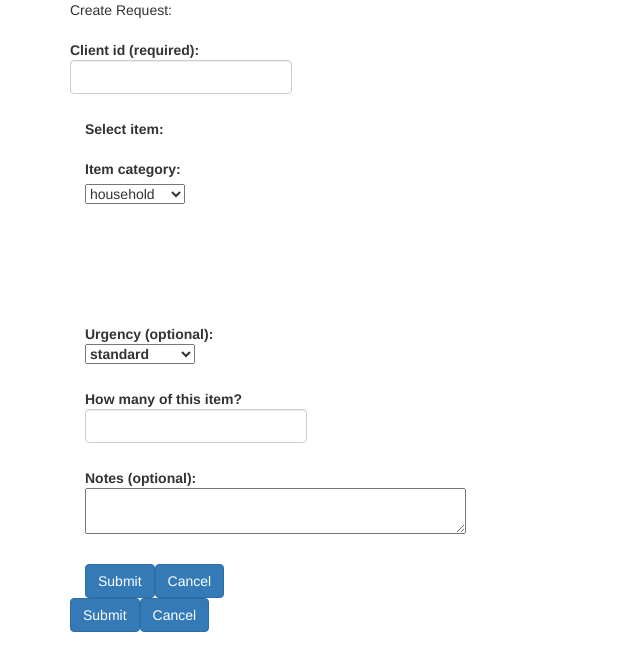
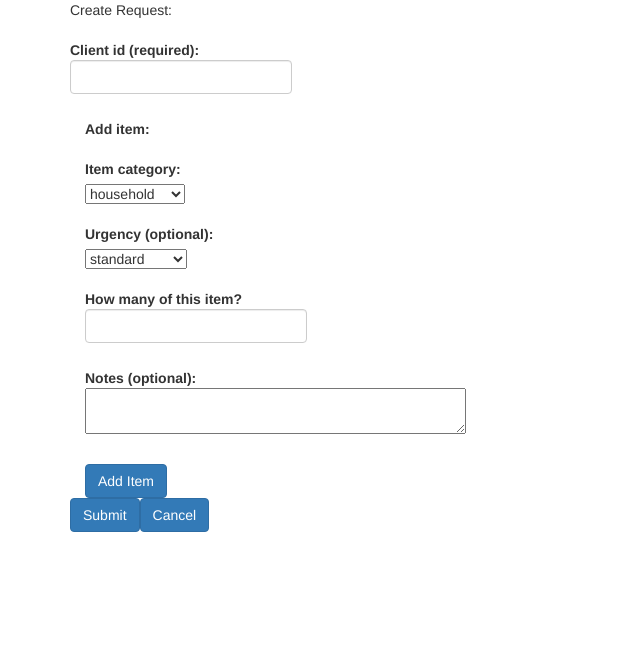
Before and after one commit to eabehr/simplify, a React (Create React App) app in the folder client/: page /request in a window 1280 px wide. Shown: the top 670 px of the page, without its empty margins (0-640 px from the left). Built offline with nearby package versions, Linux system fonts and the light colour scheme.

Commit message:
ItemRequest refactor and cleanup

```diff
--- a/client/src/components/ItemRequest.js
+++ b/client/src/components/ItemRequest.js
@@ -10,51 +10,26 @@ class ItemRequest extends Component {
     constructor(props) {
         super(props);
         this.state = {
-            // TODO: separate item attributes and component attributes
-            clientId: "",
-            gender: "",
-            items: "",
+            category: null,
+            typeOfItem: null,
+
+            countRequested: 1,
             urgency: "standard",
-            notes: "",
-            category: null,
-            typeOfItem: "",
-            itemsInCategory: [],
-            attributeDropdowns: null
+            notes: ""
         };
 
-        this.handleFormChange = this.handleFormChange.bind(this);
-        this.handleSubmit = this.handleSubmit.bind(this);
         this.handleCategoryChange = this.handleCategoryChange.bind(this);
         this.handleItemTypeChange = this.handleItemTypeChange.bind(this);
-        this.setItemAttributeDropdowns = this.setItemAttributeDropdowns.bind(this);
+        this.getItemAttributeDropdowns = this.getItemAttributeDropdowns.bind(this);
 
         this.itemOptionGenerator = new ItemOptionGenerator();
-
-    }
-
-    // Handle submitting of form
-    handleSubmit(event) {
-        //   event.preventDefault();
-        //   this.addRequestService.sendData(this.state);
-        //   this.props.history.push("/");
-    }
-
-    // Set values in component state every time fields of form change
-    handleFormChange(event) {
-        // this.setState({ [event.target.name]: event.target.value });
     }
 
     /**
-     * When category selection changes, update "items in category" component
-     * state value, which dynamically populates the item type dropdown.
+     * When category selection changes, set category on component state
      */
     handleCategoryChange(event) {
-        var itemTypes = this.itemOptionGenerator.getItemsInCategory(event.target.value);
-        this.setState({ category: event.target.value,
-                        itemsInCategory:  itemTypes }, function () {
-            // pending state transaction booo
-            this.setItemAttributeDropdowns();
-        });
+        this.setState({ category: event.target.value });
     }
 
     /**
@@ -71,6 +46,7 @@ class ItemRequest extends Component {
                 <select onChange={this.handleCategoryChange}>
                     {dropdownOptions}
                 </select>
+                <br/><br/>
             </div>
         )
     }
@@ -78,9 +54,9 @@ class ItemRequest extends Component {
     /**
      * Get UI element for a dropdown containing items within given category
      */
-    getItemTypeDropdownForCategory(category) {
+    getItemListDropdownForCategory(category) {
         if (category) {
-            let itemsInCategory = this.state.itemsInCategory;
+            let itemsInCategory = this.itemOptionGenerator.getItemsInCategory(this.state.category);
             let itemOptions = itemsInCategory.map((item) =>
                 <option key={item}>{item}</option>
             );
@@ -90,6 +66,7 @@ class ItemRequest extends Component {
                     <select onChange={this.handleItemTypeChange}>
                         {itemOptions}
                     </select>
+                    <br/><br/>
                 </div>)
         }
     }
@@ -98,25 +75,20 @@ class ItemRequest extends Component {
      * Handle change in item type
      */
     handleItemTypeChange(event) {
-        this.setState({ typeOfItem: event.target.value}, function () {
-            // pending state transaction booo
-            this.setItemAttributeDropdowns();
-        });
+        this.setState({ typeOfItem: event.target.value });
     }
 
     /**
      * If item has attributes for size, style, or gender, set dropdowns for them
      */
-    setItemAttributeDropdowns() {
-        if (!this.state.category) {
+    getItemAttributeDropdowns(category, itemType) {
+        if (!category) {
             return;
         }
-        var category = this.state.category;
-        var itemType = this.state.typeOfItem;
         var attributes = this.itemOptionGenerator.getItemAttributes(category, itemType);
         if (!attributes) {
-            // if item type has no attributes,
-            this.setState({ attributeDropdowns: null });
+            // item type has no attributes
+            return null;
         } else {
             let sizeDropdown;
             let genderDropdown;
@@ -165,10 +137,10 @@ class ItemRequest extends Component {
                     { sizeDropdown }
                     { styleDropdown }
                     { genderDropdown }
+                    <br/>
                 </div>
             );
-
-            this.setState({ attributeDropdowns: attributeOptions });
+            return attributeOptions;
         }
     }
 
@@ -176,30 +148,28 @@ class ItemRequest extends Component {
     render() {
         // Get dropdown menus
         var categoryDropdown = this.getCategoryDropdown();
-        var itemsInCategoryDropdown = this.getItemTypeDropdownForCategory(this.state.category);
+        var itemsInCategoryDropdown = this.getItemListDropdownForCategory(this.state.category);
+        var attributeDropdowns = this.getItemAttributeDropdowns(this.state.category, this.state.typeOfItem);
 
         return (
             <div className="container">
                 <form onSubmit={this.handleSubmit}>
-                    <b>Select item:</b>
+                    <b>Add item:</b>
                     <br /><br />
                     { categoryDropdown }
-                    <br/><br/>
                     { itemsInCategoryDropdown }
-                    <br/><br/>
-
-                    { this.state.attributeDropdowns }
-                    <br/><br/>
+                    { attributeDropdowns }
 
                     <label>
                         Urgency (optional):
+                    </label>
                         <br/>
-                        <select name="urgency" onChange={this.handleFormChange}>
-                            <option value="standard">standard</option>
-                            <option value="urgent">urgent</option>
-                            <option value="life-changing">life-changing</option>
-                        </select>
-                    </label>
+                    <select name="urgency" onChange={this.handleFormChange}>
+                        <option value="standard">standard</option>
+                        <option value="urgent">urgent</option>
+                        <option value="life-changing">life-changing</option>
+                    </select>
+
                     <br/><br/>
 
                     <label>
@@ -214,8 +184,7 @@ class ItemRequest extends Component {
                     </label>
 
                     <br/><br/>
-                    <input type="submit" value="Submit" className="btn btn-primary" />
-                    <Link to={"/"} className="btn btn-primary">Cancel</Link>
+                    <input type="submit" value="Add Item" className="btn btn-primary" />
                 </form>
             </div>
         );
```
